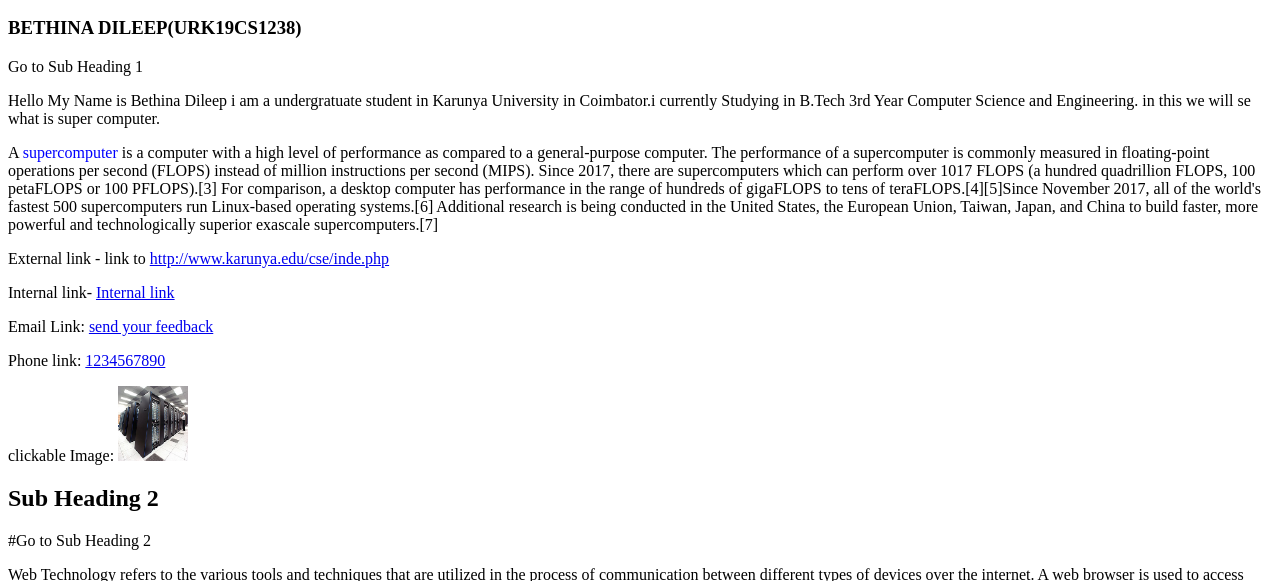
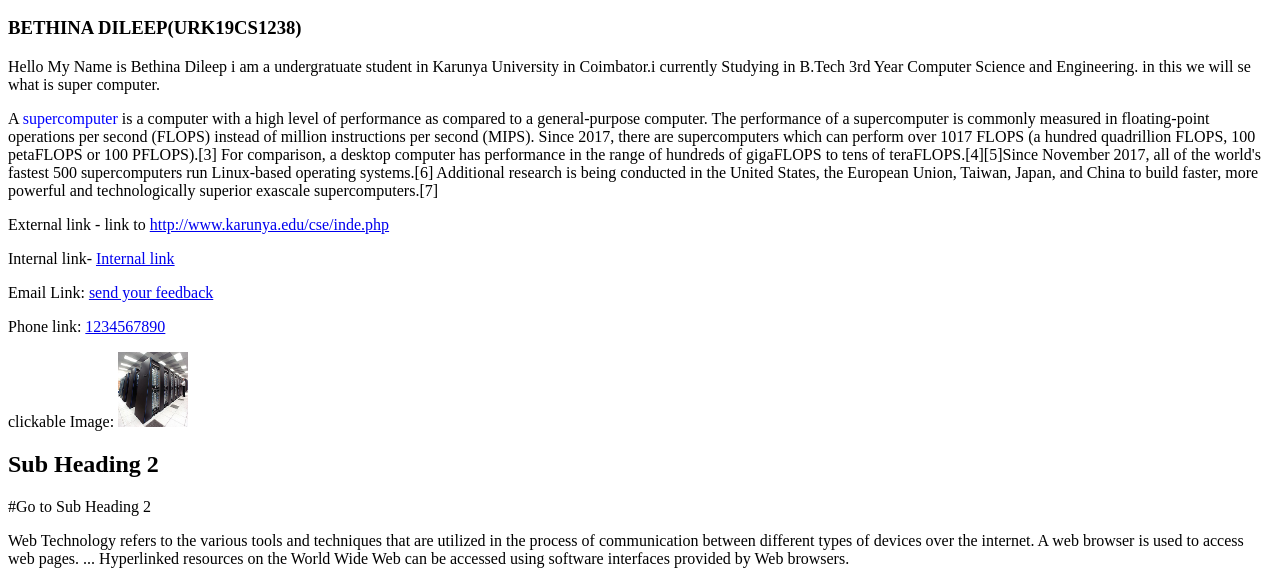
Before and after one commit to Bethinadileep/Web_Technologys, a plain HTML site: page index.html in a window 1280 px wide. Shown: the part 168-749 px from the top of the page. Drawn offline with Linux system fonts and the light colour scheme.

Commit message:
Update index.html

```diff
--- a/index.html
+++ b/index.html
@@ -11,7 +11,6 @@
 
 </head>
 <body>
-	<a id="#Go to Sub Heading 1">Go to Sub Heading 1</a>
 	<p>Hello My Name is Bethina Dileep i am a undergratuate student in Karunya University in Coimbator.i currently Studying in B.Tech 3rd Year
 Computer Science and Engineering. in this we will se what is super computer.</p>
 	<p>A <span style="color:blue">supercomputer</span> is a computer with a high level of performance as compared to a general-purpose
```
